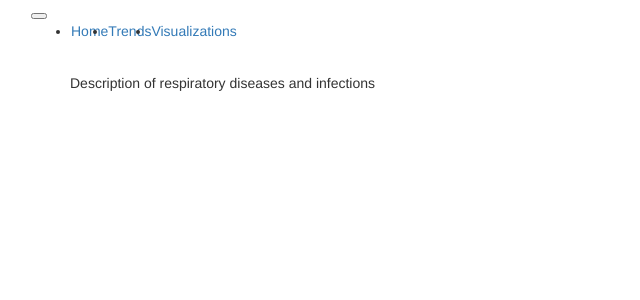
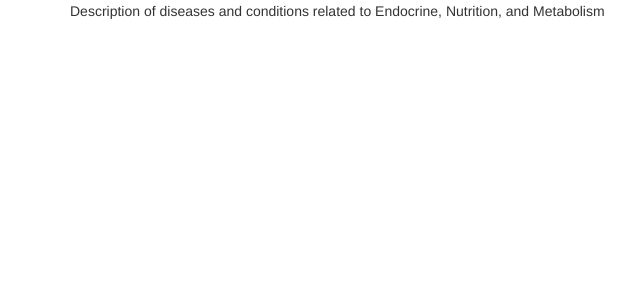
Before and after one commit to Rob-Ottogalli/Project-3-COD-Predictors, a Flask app: template templates/respiratory.html in a window 1280 px wide. Shown: the top 300 px of the page, without its empty margins (0-640 px from the left). Run offline with Flask 2, Linux system fonts and the light colour scheme; the template is opened without the code that fills it, so the values that code supplies are empty; some libraries are stand-ins or nearby versions.

Commit message:
Edited disease templates

```diff
--- a/templates/endocrine.html
+++ b/templates/endocrine.html
@@ -27,12 +27,12 @@
             var viz
 
             // function to put tableau on screen, using example link.
-            function createViz() {
+            function initViz() {
                 var containerDiv = document.getElementById("vizContainer"),
                 url = "https://public.tableau.com/views/COD_endocrine/EndocrineDash?:language=en&:display_count=y&:origin=viz_share_link"; // <- insert link here
                 viz = new tableau.Viz(containerDiv, url);
             }
-            createViz();
+            initViz();
 
         </script>
 
--- a/templates/external.html
+++ b/templates/external.html
@@ -27,12 +27,12 @@
             var viz
 
             // function to put tableau on screen, using example link.
-            function createViz() {
+            function initViz() {
                 var containerDiv = document.getElementById("vizContainer"),
                 url = "https://public.tableau.com/views/COD_external/ExternalDash?:language=en&:display_count=y&:origin=viz_share_link"; // <- insert link here
                 viz = new tableau.Viz(containerDiv, url);
             }
-            createViz();
+            initViz();
 
         </script>
 
--- a/templates/mental.html
+++ b/templates/mental.html
@@ -26,12 +26,12 @@
             var viz
 
             // function to put tableau on screen, using example link.
-            function createViz() {
+            function initViz() {
                 var containerDiv = document.getElementById("vizContainer"),
                 url = "https://public.tableau.com/views/COD_mental/MentalDash?:language=en&:display_count=y&:origin=viz_share_link"; // <- insert link here
                 viz = new tableau.Viz(containerDiv, url);
             }
-            createViz();
+            initViz();
 
         </script>
 
--- a/templates/nervous.html
+++ b/templates/nervous.html
@@ -27,12 +27,12 @@
             var viz
 
             // function to put tableau on screen, using example link.
-            function createViz() {
+            function initViz() {
                 var containerDiv = document.getElementById("vizContainer"),
                 url = "https://public.tableau.com/views/COD_nervous/NervousDash?:language=en&:display_count=y&:origin=viz_share_link"; // <- insert link here
                 viz = new tableau.Viz(containerDiv, url);
             }
-            createViz();
+            initViz();
 
         </script>
 
--- a/templates/respiratory.html
+++ b/templates/respiratory.html
@@ -10,37 +10,11 @@
 
         <link rel="stylesheet" href="https://maxcdn.bootstrapcdn.com/bootstrap/3.3.7/css/bootstrap.min.css">
         <link rel="stylesheet" href="static/js/stylesheet.css">
-        <!-- <script src="https://public.tableau.com/javascripts/api/tableau-2.min.js"></script> -->
+        <script src="https://public.tableau.com/javascripts/api/tableau-2.min.js"></script>
     </head>
 
-
-<!-- navbar is small for some reason and extends across the screen -->
+<!-- Note: navbar is small for some reason and extends across the screen -->
 <body>
-        <div class="bs-component">
-            <nav class="navbar navbar-expand-lg navbar-light bg-light">
-                <a class="navbar-brand" href="#"></a>
-                <button class="navbar-toggler" type="button" data-toggle="collapse" data-target="#navbarColor03" aria-controls="navbarColor03" aria-expanded="false" aria-label="Toggle navigation">
-                  <span class="navbar-toggler-icon"></span>
-                </button>
-
-                <div class="collapse navbar-collapse" id="navbarColor03">
-                    <ul class="navbar-nav mr-auto">
-                    <li class="nav-item {{ 'active' if active_page == 'home' else '' }}">
-                        <a class="nav-link" href="/">Home <span class="sr-only">(current)</span></a>
-                    </li>
-                    <li class="nav-item {{ 'active' if active_page == 'trend' else '' }}">
-                        <a class="nav-link" href="/trends">Trends</a>
-                    </li>
-                    <li class="nav-item {{ 'active' if active_page == 'visuals' else '' }}">
-                        <a class="nav-link" href="/visuals">Visualizations</a>
-                    </li>
-                    </ul>
-                </div>
-              </nav>
-        </div>
-
-
-
     <div class="row">
         <div class="col-md-12 col-lg-12 col-sm-12">
             <div id="vizContainer"></div>
@@ -52,21 +26,21 @@
         var viz
 
         // function to put tableau on screen, using example link.
-            function createViz() {
+        function initViz() {
             var containerDiv = document.getElementById("vizContainer"),
             url = "https://public.tableau.com/views/COD_2_15948553709120/ResDash?:language=en&:display_count=y&:origin=viz_share_link"; // <- insert link here
             viz = new tableau.Viz(containerDiv, url);
         }
-            createViz();
+        initViz();
 
     </script>
 
-        <!-- Follow up text for disease description -->
+    <!-- Follor up Text for disease description -->
     <div class ="container">
         <article class = "row">
-                <div class="col-lg-8">
+            <div class="col-md-8">
                 <article class="decription content">
-                        <p> Description of respiratory diseases and infections </p>
+                    <p> Description of diseases and conditions related to Endocrine, Nutrition, and Metabolism </p>
                 </article>
             </div>
         </article>
```
Lines whose indentation alone changed are shown as unchanged.
